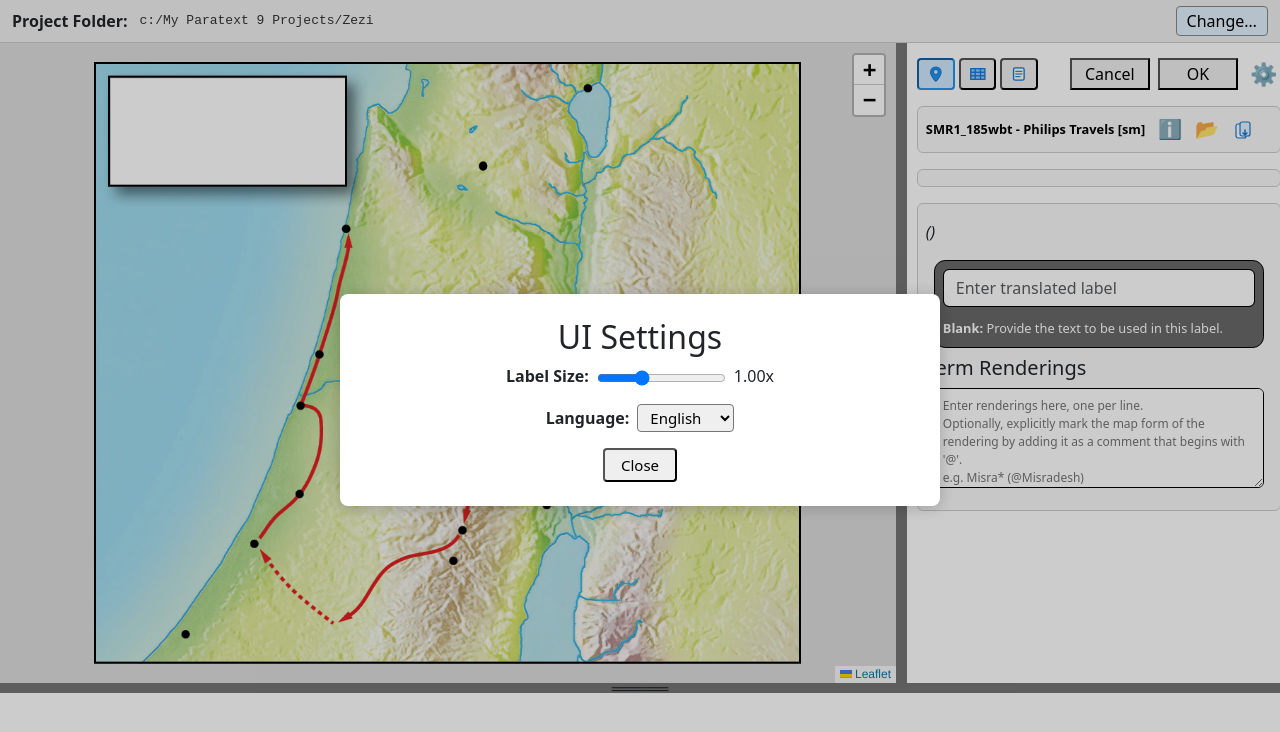
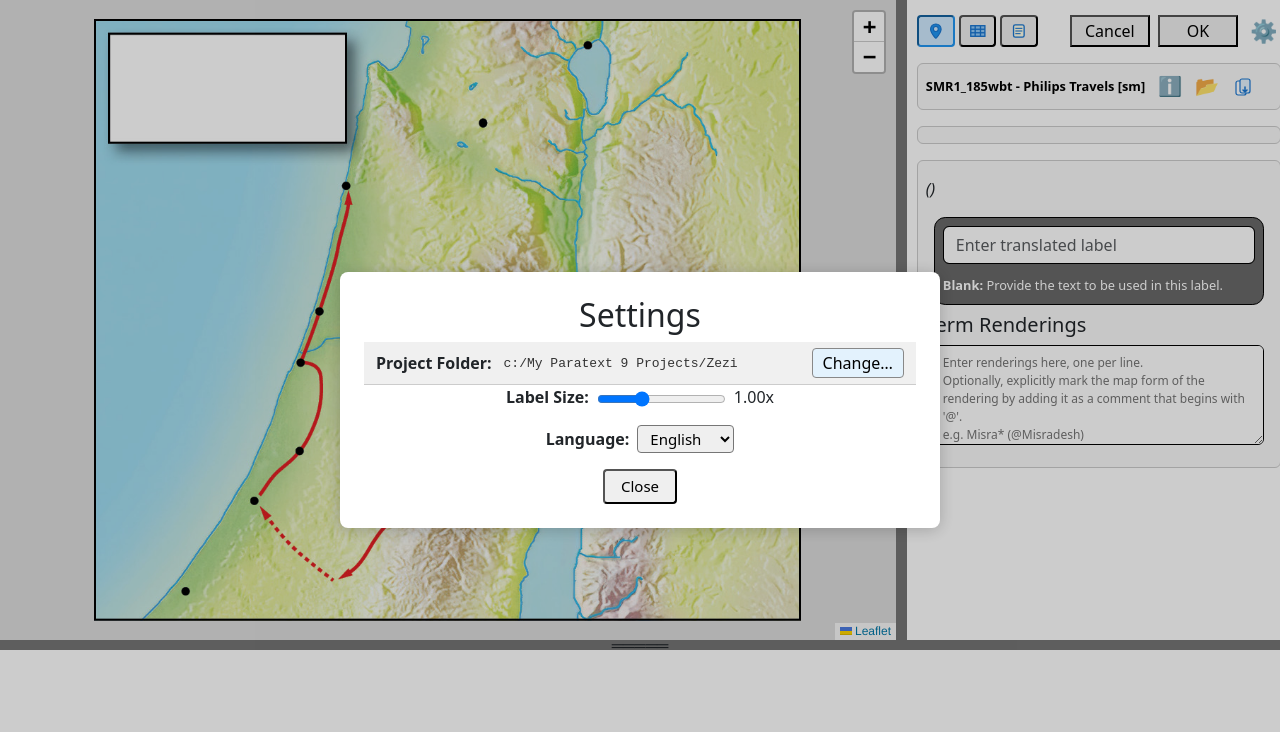
Before and after one commit to sillsdev/paratext-diagram-labeler, a React (Create React App) app: page / in a window 1280 px wide. Both pictures are taken after a click on the button "Settings". Shown: the top 732 px of the page. Built offline with nearby package versions, Linux system fonts and the light colour scheme.

Commit message:
moved to settings

```diff
--- a/src/App.js
+++ b/src/App.js
@@ -1080,12 +1080,6 @@ useEffect(() => {
 
   return (
     <div className="app-container">
-      {/* Project folder selector UI */}
-      <div style={{ padding: '6px 12px', background: '#f0f0f0', borderBottom: '1px solid #ccc', display: 'flex', alignItems: 'center', gap: 12 }}>
-        <span style={{ fontWeight: 'bold' }}>Project Folder:</span>
-        <span style={{ color: projectFolder ? '#333' : '#888', fontFamily: 'monospace', fontSize: 13, flex: 1, overflow: 'hidden', textOverflow: 'ellipsis', whiteSpace: 'nowrap' }}>{projectFolder || '(none selected)'}</span>
-        <button onClick={handleSelectProjectFolder} style={{ padding: '2px 10px', borderRadius: 4, border: '1px solid #888', background: '#e3f2fd', cursor: 'pointer' }}>Change…</button>
-      </div>
       <div className="top-section" style={{ flex: `0 0 ${topHeight}%` }}>
         <div className="map-pane" style={{ flex: `0 0 ${mapWidth}%` }}>
           {mapPaneView === 0 && map.mapView && (
@@ -1176,6 +1170,8 @@ useEffect(() => {
         setLabelScale={setLabelScale}
         lang={lang}
         setLang={setLang}
+        projectFolder={projectFolder}
+        handleSelectProjectFolder={handleSelectProjectFolder}
       />
     </div>
   );
@@ -1560,7 +1556,7 @@ function DetailsPane({ selLocation, onUpdateVernacular, onNextLocation, renderin
               padding: 4,
               alignSelf: 'flex-start',
             }}
-            title={inLang(uiStr.uiSettings, lang)}
+            title={inLang(uiStr.settings, lang)}
 
           >
             <span role="img" aria-label="Settings">&#9881;</span>
@@ -1724,12 +1720,18 @@ function DetailsPane({ selLocation, onUpdateVernacular, onNextLocation, renderin
 }
 
 // Settings Modal Dialog
-const SettingsModal = ({ open, onClose, labelScale, setLabelScale, lang, setLang }) => {
+const SettingsModal = ({ open, onClose, labelScale, setLabelScale, lang, setLang, projectFolder, handleSelectProjectFolder }) => {
   if (!open) return null;
   return (
     <div className="modal-overlay" style={{ position: 'fixed', top: 0, left: 0, width: '100vw', height: '100vh', background: 'rgba(0,0,0,0.2)', zIndex: 1000, display: 'flex', alignItems: 'center', justifyContent: 'center' }}>
       <div className="modal-content" style={{ background: '#fff', borderRadius: 8, padding: 24, minWidth: 320, maxWidth: 600, boxShadow: '0 2px 16px rgba(0,0,0,0.2)' }}>
-        <h2 style={{ marginTop: 0, textAlign: 'center'  }}>{inLang(uiStr.uiSettings, lang)}</h2>
+        <h2 style={{ marginTop: 0, textAlign: 'center'  }}>{inLang(uiStr.settings, lang)}</h2>
+        {/* Project folder selector UI */}
+        <div style={{ padding: '6px 12px', background: '#f0f0f0', borderBottom: '1px solid #ccc', display: 'flex', alignItems: 'center', gap: 12 }}>
+          <span style={{ fontWeight: 'bold' }}>Project Folder:</span>
+          <span style={{ color: projectFolder ? '#333' : '#888', fontFamily: 'monospace', fontSize: 13, flex: 1, overflow: 'hidden', textOverflow: 'ellipsis', whiteSpace: 'nowrap' }}>{projectFolder || '(none selected)'}</span>
+          <button onClick={handleSelectProjectFolder} style={{ padding: '2px 10px', borderRadius: 4, border: '1px solid #888', background: '#e3f2fd', cursor: 'pointer' }}>Change…</button>
+        </div>
         <div style={{ marginBottom: 16, textAlign: 'center'  }}>
           <label style={{ fontWeight: 'bold', marginRight: 8, textAlign: 'center'  }}>{inLang(uiStr.labelSize, lang)}:</label>
           <input
--- a/src/data/ui-strings.json
+++ b/src/data/ui-strings.json
@@ -97,12 +97,12 @@
   "ok": { "en": "OK", "es": "OK", "fr": "OK", "ne": "ठीक छ" },
   "owner": { "en": "Owner", "es": "Propietario", "fr": "Propriétaire", "ne": "मालिक" },
   "replaceRenderings": { "en": "Replace renderings", "es": "Reemplazar renderings", "fr": "Remplacer les rendus", "ne": "अनुवादहरू प्रतिस्थापन गर्नुहोस्" },
+  "settings": { "en": "Settings", "es": "Configuración", "fr": "Paramètres", "ne": "सेटिङहरू" },
   "status": { "en": "Status", "es": "Estado", "fr": "Statut", "ne": "स्थिति" },
   "tableView": { "en": "Table View", "es": "Vista de tabla", "fr": "Vue du tableau", "ne": "तालिका दृश्य" },
   "tally": { "en": "Tally", "es": "Conteo", "fr": "Total", "ne": "गणना" },
   "templateInfo": { "en": "Template info", "es": "Información de la plantilla", "fr": "Infos du modèle", "ne": "टेम्प्लेट जानकारी" },
   "termRenderings": { "en": "Term Renderings", "es": "Renderizaciones de Términos", "fr": "Rendus des Termes", "ne": "शब्द अनुवादहरू" },
-  "uiSettings": { "en": "UI Settings", "es": "Configuración de la Interfaz", "fr": "Paramètres de l'interface", "ne": "सेटिङहरू" },
   "usageRules": { "en": "Usage and Attribution Rules", "es": "Reglas de uso y atribución", "fr": "Règles d'utilisation et d'attribution", "ne": "प्रयोग र श्रेय नियमहरू" },
   "usfmView": { "en": "USFM View", "es": "Vista USFM", "fr": "Vue USFM", "ne": "USFM दृश्य" }
 }
```
